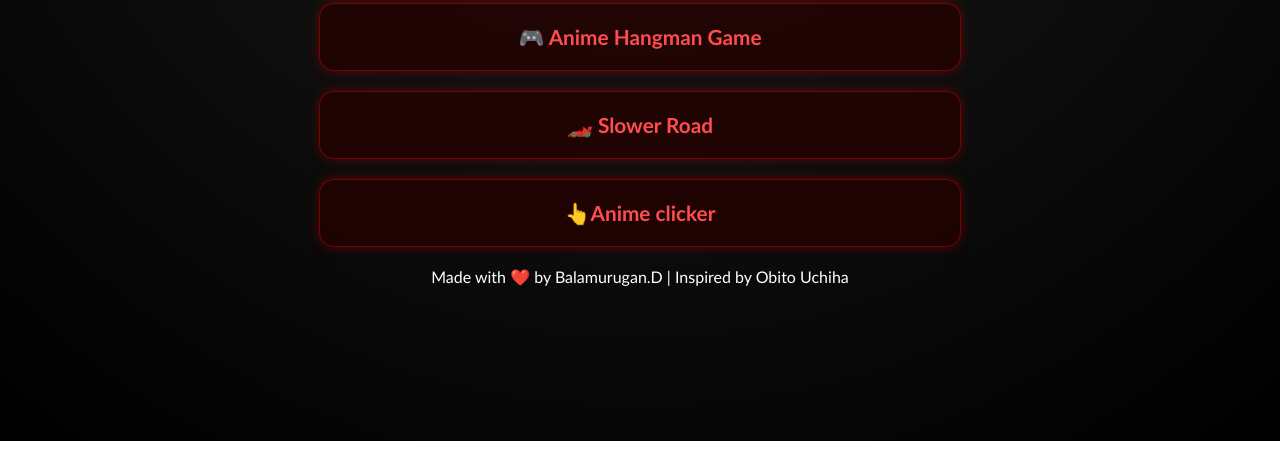
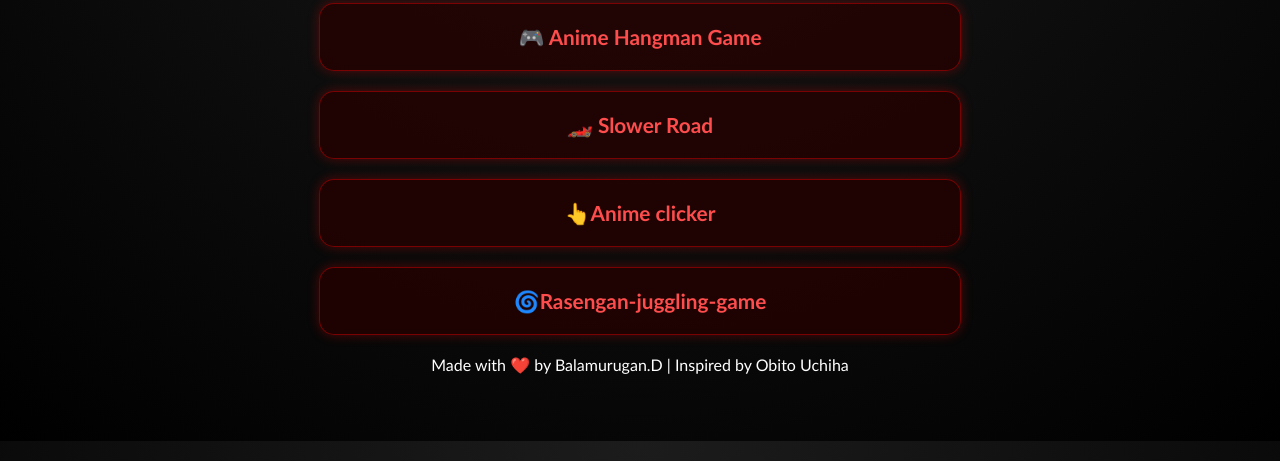
Before and after one commit to bala-obito/bala-obito.github.io, a plain HTML site: page index.html in a window 1280 px wide. Shown: the part 359-820 px from the top of the page. Drawn offline with Linux system fonts and the light colour scheme.

Commit message:
Update index.html

```diff
--- a/index.html
+++ b/index.html
@@ -131,6 +131,12 @@
         👆Anime clicker
         </a>
     </div><!
+    <!-- Project 4 -->
+    <div class="project">
+      <a href="https://bala-obito.github.io/Rasengan-juggling-game/" target="_blank">
+        🌀Rasengan-juggling-game
+    </a>
+    </div><!
 
   <footer>
     <p>Made with ❤️ by Balamurugan.D | Inspired by Obito Uchiha</p>
```
